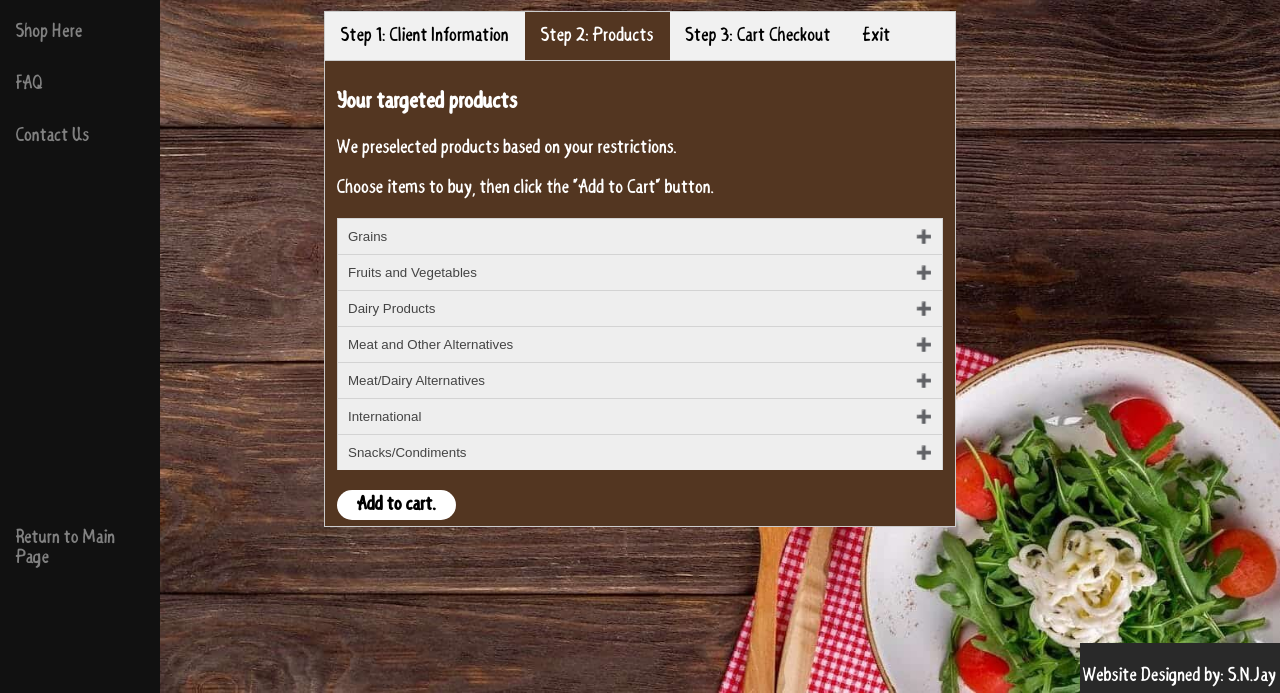
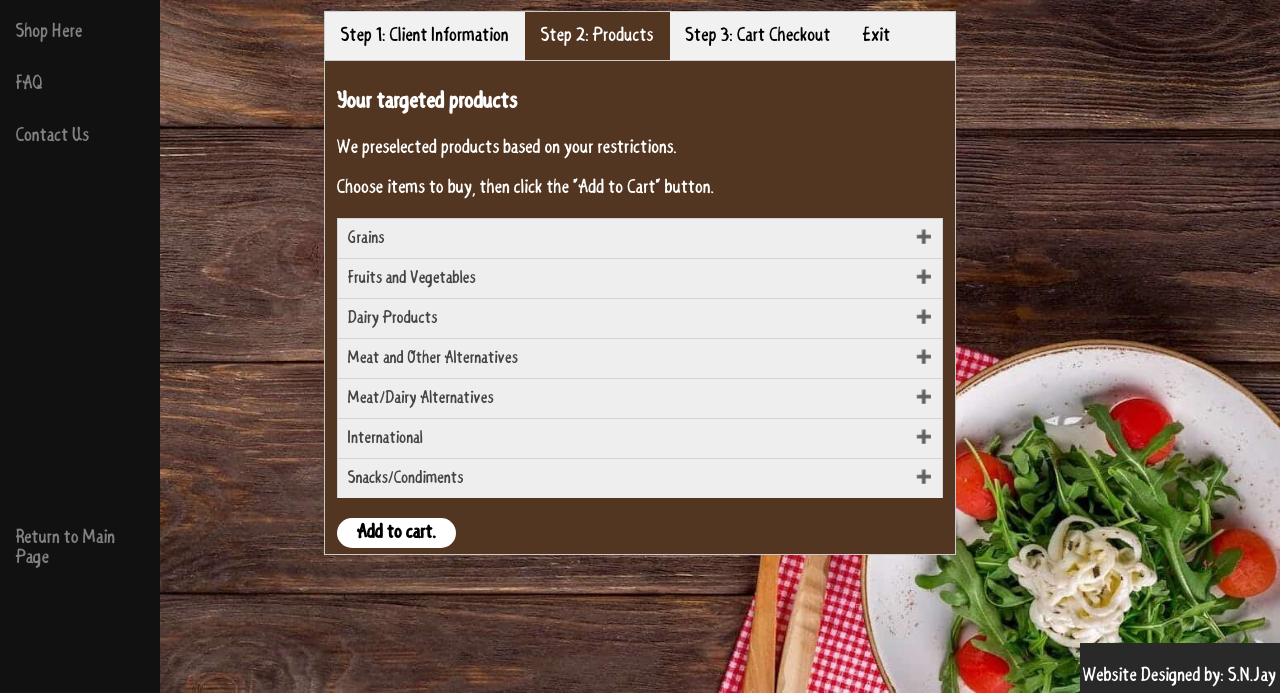
Before and after one commit to snjaya098/snjaya098.github.io, a plain HTML site: page SEG3125-Mod3Lab-GroceryUpdate/shop_page.html in a window 1280 px wide. Both pictures are taken after a click on the button "Step 2: Products". Shown: the part 107-800 px from the top of the page. Drawn offline with Linux system fonts and the light colour scheme.

Commit message:
Update style.css
Changed font size and family of accordion text

```diff
--- a/SEG3125-Mod3Lab-GroceryUpdate/style.css
+++ b/SEG3125-Mod3Lab-GroceryUpdate/style.css
@@ -34,6 +34,8 @@ https://github.com/carolinebarriere/carolinebarriere.github.io/tree/master/SEG31
     border-style: solid;
     outline: none;
     transition: 0.4s;
+    font-family:myFont2;
+    font-size: 18px;
 }
 /* Add a background color to the button if it is clicked on/hover*/
 .active,
```
